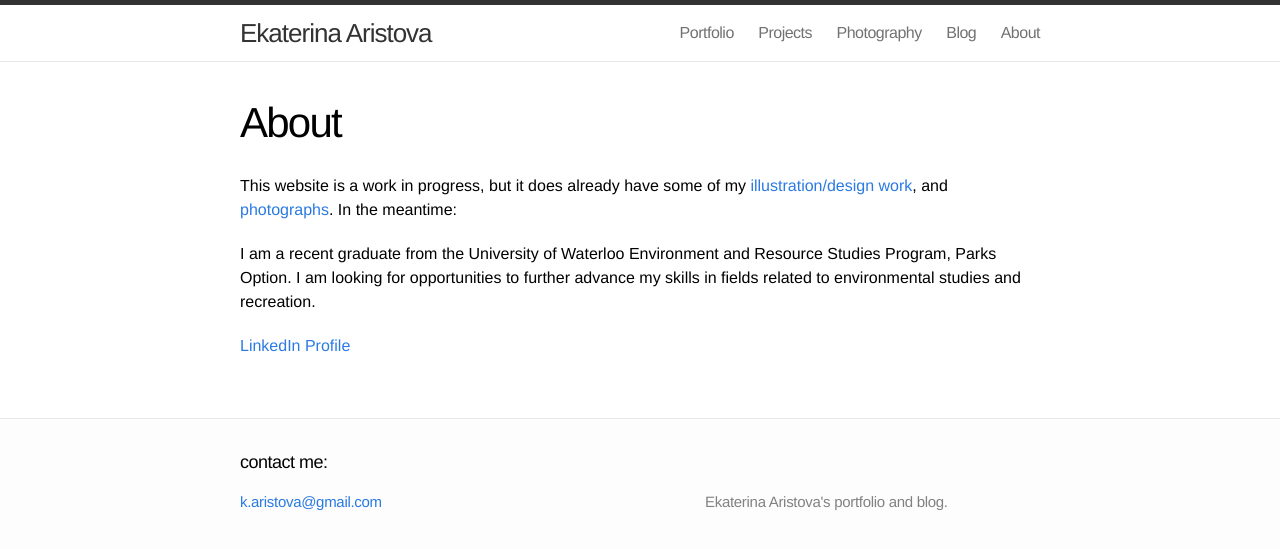
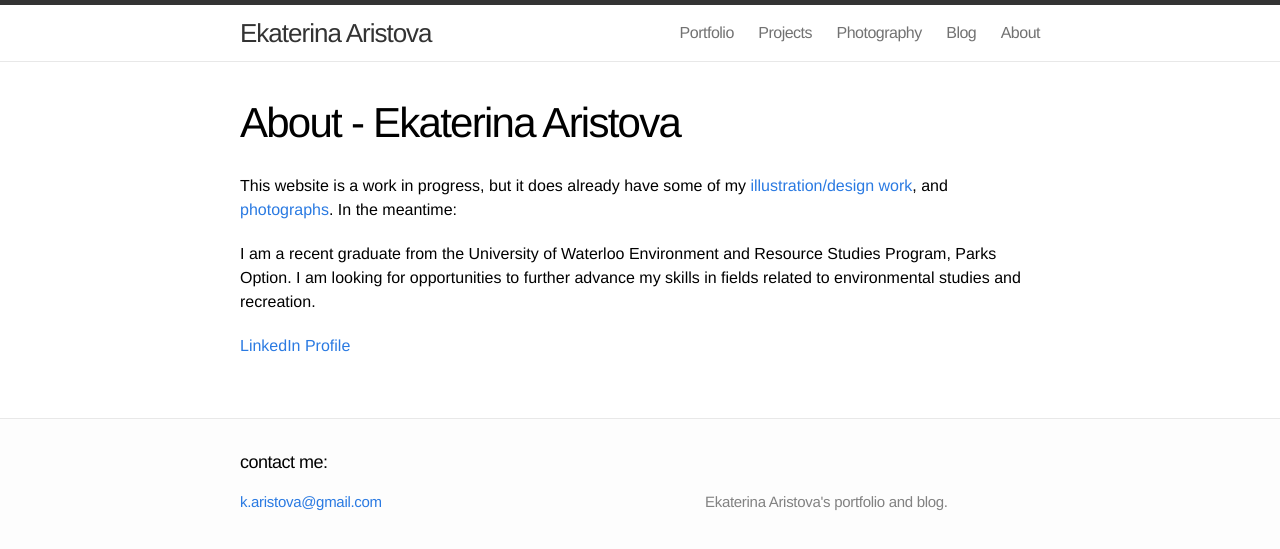
Before and after one commit to katerinkus/katerinkus.github.io, a Jekyll site: the page built from about.md, in a window 1280 px wide. Shown: the top 549 px of the page. Built offline with Jekyll 4.4.1, drawn with Linux system fonts in a browser that asks for light colours.

Commit message:
Add name suffix to page titles

```diff
--- a/about.md
+++ b/about.md
@@ -1,6 +1,6 @@
 ---
 layout: page
-title: About
+title: About - Ekaterina Aristova
 permalink: /about/
 ---
 
--- a/blog.html
+++ b/blog.html
@@ -1,6 +1,6 @@
 ---
 layout: page
-title: Blog
+title: Blog - Ekaterina Aristova
 permalink: /blog/
 ---
 
--- a/photography.html
+++ b/photography.html
@@ -1,6 +1,6 @@
 ---
 layout: gis
-title: Photography
+title: Photography - Ekaterina Aristova
 permalink: /photography/
 ---
 
--- a/portfolio.html
+++ b/portfolio.html
@@ -1,6 +1,6 @@
 ---
 layout: gis
-title: Portfolio
+title: Portfolio - Ekaterina Aristova
 permalink: /portfolio/
 ---
 
--- a/vancouver-building-age.html
+++ b/vancouver-building-age.html
@@ -1,6 +1,6 @@
 ---
 layout: gis
-title: Vancouver Building Age Map
+title: Vancouver Building Age Map - Ekaterina Aristova
 description: Map showing Vancouver buildings' age
 permalink: /projects/vancouver-building-age-map/
 image_preview: http://i.imgur.com/eCpWlIG.png
```
Also changed, not shown: projects.md (+1 -1 lines).
